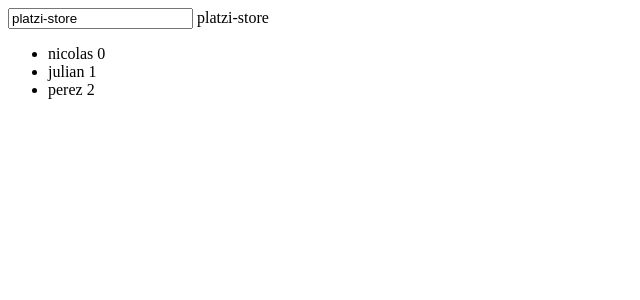
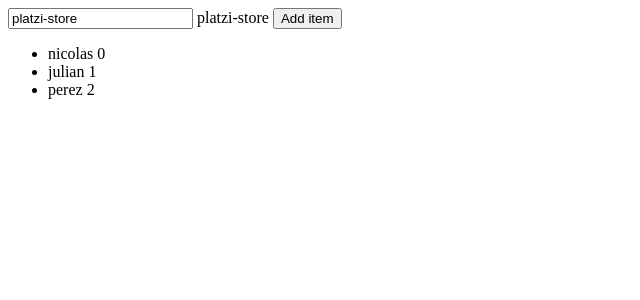
Before and after one commit to pierogonzabe/platzi-store, an Angular app: page / in a window 1280 px wide. Shown: the top 300 px of the page, without its empty margins (0-640 px from the left). Built offline with nearby package versions, Linux system fonts and the light colour scheme.

Commit message:
addItem()

```diff
--- a/src/app/app.component.html
+++ b/src/app/app.component.html
@@ -5,6 +5,9 @@
   este es un div
 </div>
 
+<button (click)="addItem()">
+Add item</button>
+
 <ul>
   <li *ngFor="let name of items; index as i">
     {{name}} {{ i}}
--- a/src/app/app.component.ts
+++ b/src/app/app.component.ts
@@ -9,4 +9,8 @@ export class AppComponent {
   title = 'platzi-store';
 
   items=['nicolas','julian','perez'];
+
+  addItem(){
+    this.items.push('nuevo item')
+  }
 }
```
